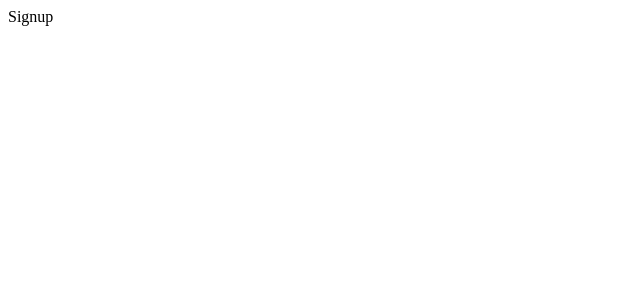
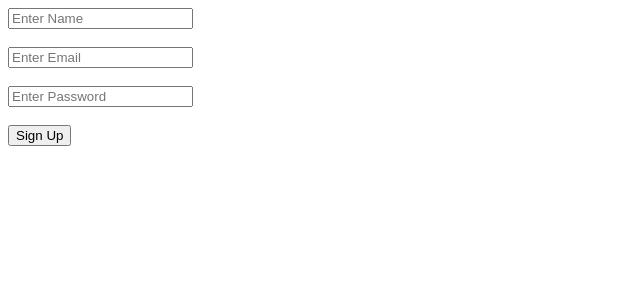
Before and after one commit to Manvendra-2006/mern-ecommerce-project, a React app in the folder Frontend/mern/: page /signup in a window 1280 px wide. Shown: the top 300 px of the page, without its empty margins (0-640 px from the left). Built offline with nearby package versions, Linux system fonts and the light colour scheme; the HTML template or start-up script is replaced by a standard one.

Commit message:
feat(auth): add signup form with Axios POST request

```diff
--- a/Frontend/mern/src/Pages/Signup.jsx
+++ b/Frontend/mern/src/Pages/Signup.jsx
@@ -1,8 +1,42 @@
 import React from 'react'
-
+import { useState } from 'react'
+import api from '../Axios'
 const Signup = () => {
+  const [name,setname] = useState('')
+  const [email,setemail] = useState('')
+  const [password,setpassword] = useState('')
+  function handleSignUp(event){
+      event.preventDefault()
+      const userData ={
+        name,
+        email,
+        password,
+      }
+      api.post("/auth/signup",userData) // Ye axios ki post request hain jo isme body ke andar object store ho rha hain aur backend main req.body main reecive ho rha hain
+      .then((response)=>{
+        console.log("User SignUp successfully")
+        alert("User Registered Successfully")
+      })
+      .catch((error)=>{
+        console.log("User is not signup")
+        alert("User is not registered successfully")
+      })
+  }
   return (
-    <div>Signup</div>
+    <div>
+      <form onSubmit={(event)=>handleSignUp(event)}>
+        <input type="text" placeholder='Enter Name' name='name' value={name} onChange={(event)=>setname(event.target.value)}/>
+        <br/>
+        <br/>
+        <input type = "text" placeholder='Enter Email' name="email" value={email} onChange={(event)=>setemail(event.target.value)}/>
+        <br/>
+        <br/>
+        <input type = "text" placeholder='Enter Password' name="password" value={password} onChange={(event)=>setpassword(event.target.value)}/>
+        <br/>
+        <br/>
+        <button type='submit'>Sign Up</button>
+      </form>
+    </div>
   )
 }
 
--- /dev/null
+++ b/Frontend/mern/src/axios.js
@@ -0,0 +1,5 @@
+import axios from 'axios'
+const api = axios.create({
+    baseURL:"http://localhost:8900/api"
+})
+export default api
```
